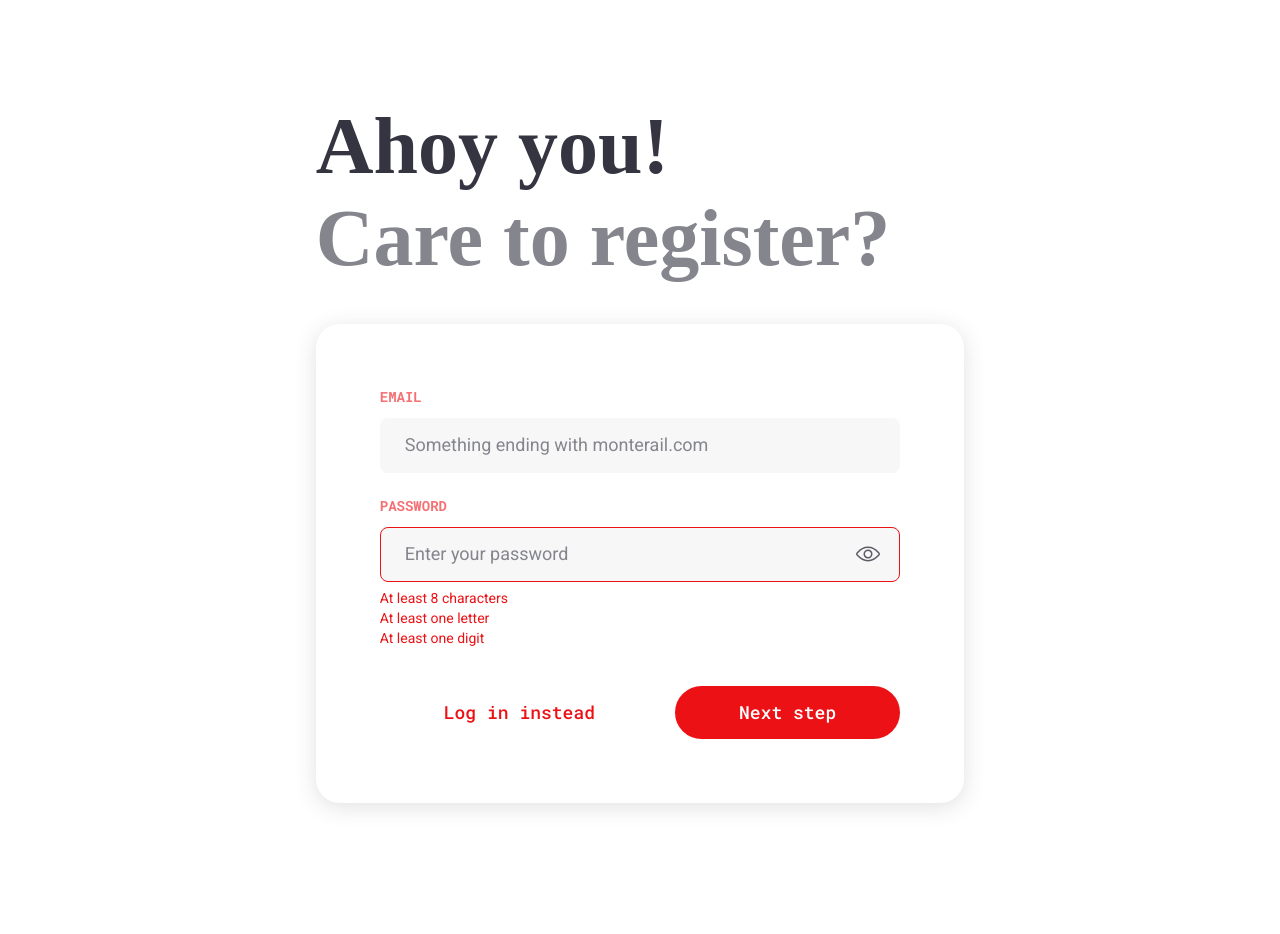
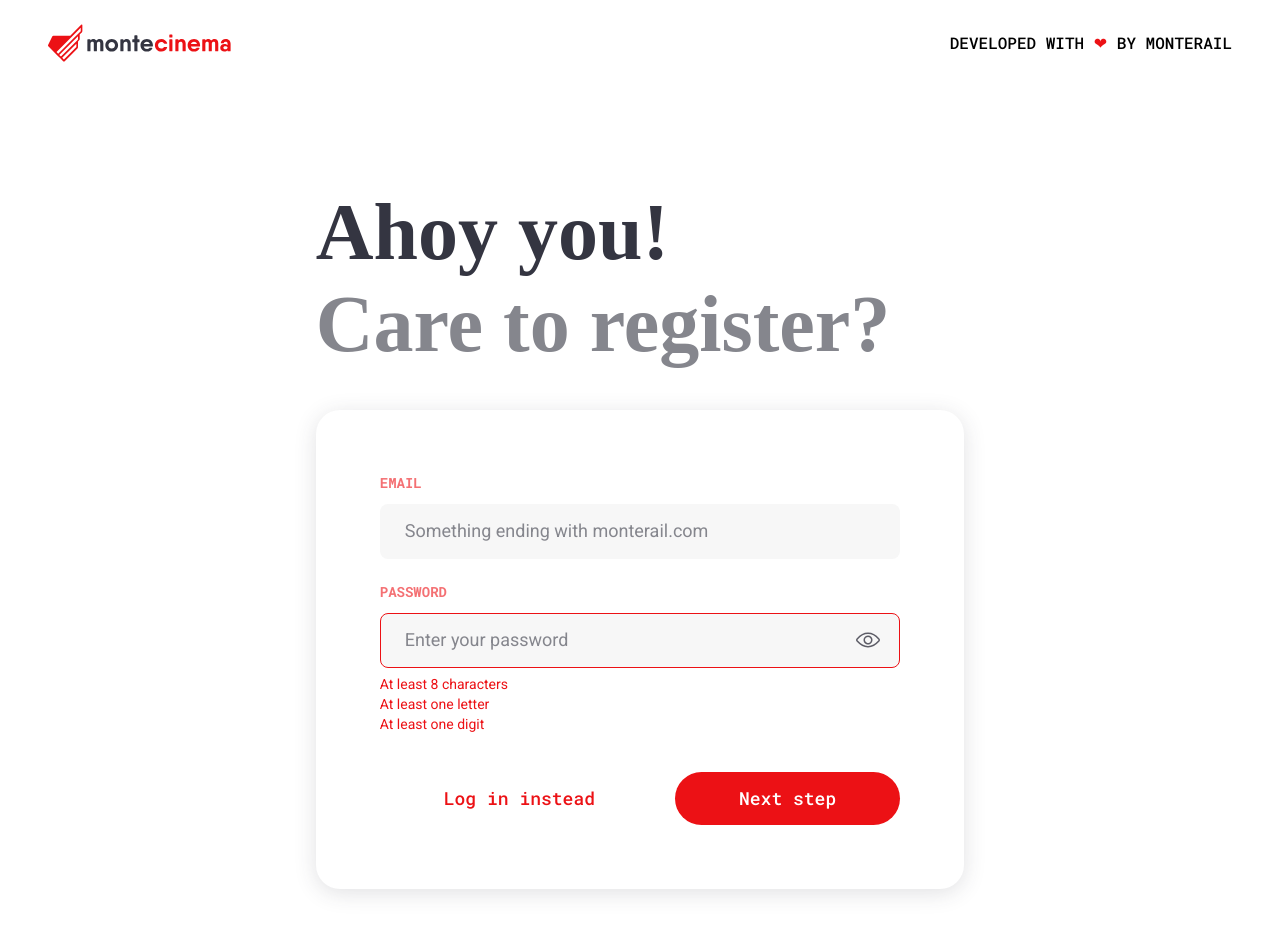
Before and after one commit to aruzo1/monte-cinema, a React (Create React App) app: page / in a window 1280 px wide. Shown: the top 934 px of the page. Before the commit the page ends 903 px from the top, so only its background shows below. Built offline with nearby package versions, Linux system fonts and the light colour scheme; a web font is replaced by a local one.

Commit message:
#7 created navbar

```diff
--- a/src/App.jsx
+++ b/src/App.jsx
@@ -1,7 +1,13 @@
+import Navbar from "./components/Navbar";
 import RegisterForm from "./components/RegisterForm";
 
 function App() {
-  return <RegisterForm />;
+  return (
+    <div>
+      <Navbar />
+      <RegisterForm />
+    </div>
+  );
 }
 
 export default App;
--- /dev/null
+++ b/src/components/Navbar/Logo.jsx
@@ -0,0 +1,58 @@
+function Logo() {
+  return (
+    <svg width="183" height="38" viewBox="0 0 183 38" fill="none">
+      <path
+        fillRule="evenodd"
+        clipRule="evenodd"
+        d="M32.6353 1.33359L22.2573 11.7254H5.38204C4.93709 11.7254 4.4199 12.0505 4.22733 12.4505L0.0988525 21.0275C-0.093927 21.428 0.00363719 22.007 0.318571 22.3225L10.123 32.1444L11.7985 33.8216L13.02 35.0461L15.3554 37.3855C15.6694 37.7 16.1778 37.7007 16.4922 37.3857L29.4601 24.3922C29.7739 24.0778 30.0283 23.4623 30.0283 23.0164V17.4549L31.1466 16.31C31.4569 15.9924 31.7084 15.3743 31.7084 14.9295V10.4889L32.6353 9.59794L33.7964 8.43389C34.1106 8.11892 34.3653 7.50328 34.3653 7.06013V1.21178C34.3653 0.322515 33.8556 0.111906 33.2282 0.739971L32.6353 1.33359ZM11.2883 30.9197L27.0144 15.2636L29.9774 12.2777V15.6247L28.8547 16.7601L28.3016 17.3207L28.1061 17.5202L12.9641 32.592L11.2883 30.9197ZM15.8982 35.5173L14.2136 33.8401L28.3403 19.7677L28.3523 19.7534V23.1077L15.8982 35.5173ZM32.7402 7.17136L28.3979 11.5069L27.6246 12.277L26.3255 13.5748L10.2006 29.6668L8.52556 27.9958L23.0658 13.4845L32.7402 3.827V7.17136Z"
+        fill="#EC1115"
+      />
+      <path
+        d="M51.6096 14.8944C50.2088 14.8944 49.1221 15.4499 48.301 16.4883C47.6731 15.4499 46.6346 14.8944 45.3788 14.8944C44.1712 14.8944 43.1328 15.4257 42.4807 16.3917V15.788C42.4807 15.4257 42.2875 15.2084 41.9253 15.2084H39.9449C39.5827 15.2084 39.3653 15.4257 39.3653 15.788V26.7281C39.3653 27.0903 39.5827 27.2835 39.9449 27.2835H41.9253C42.2875 27.2835 42.4807 27.0903 42.4807 26.7281V19.8211C42.4807 18.2513 43.4226 17.7683 44.2679 17.7683C45.1131 17.7683 45.8135 18.1789 45.8135 19.3864V26.7281C45.8135 27.0903 46.0308 27.2835 46.3931 27.2835H48.3493C48.7357 27.2835 48.9289 27.0903 48.9289 26.7281V19.8211C48.9289 18.2513 49.8707 17.7683 50.716 17.7683C51.5371 17.7683 52.2616 18.1789 52.2616 19.3864V26.7281C52.2616 27.0903 52.4548 27.2835 52.8412 27.2835H54.7974C55.1597 27.2835 55.377 27.0903 55.377 26.7281V19.1449C55.377 16.3676 53.9038 14.8944 51.6096 14.8944Z"
+        fill="#343541"
+      />
+      <path
+        d="M63.7234 27.6216C67.2494 27.6216 70.0991 24.8444 70.0991 21.246C70.0991 17.6717 67.2494 14.8944 63.7234 14.8944C60.1733 14.8944 57.3236 17.6717 57.3236 21.246C57.3236 24.8444 60.1733 27.6216 63.7234 27.6216ZM63.7234 24.5787C61.8638 24.5787 60.439 23.2021 60.439 21.246C60.439 19.2898 61.8638 17.9132 63.7234 17.9132C65.5589 17.9132 66.9837 19.2898 66.9837 21.246C66.9837 23.2021 65.5589 24.5787 63.7234 24.5787Z"
+        fill="#343541"
+      />
+      <path
+        d="M78.7631 14.8944C77.2657 14.8944 76.1548 15.4499 75.4786 16.4642V15.788C75.4786 15.4257 75.2854 15.2084 74.899 15.2084H72.9428C72.5806 15.2084 72.3632 15.4257 72.3632 15.788V26.7281C72.3632 27.0903 72.5806 27.2835 72.9428 27.2835H74.899C75.2854 27.2835 75.4786 27.0903 75.4786 26.7281V20.3041C75.4786 18.4928 76.4446 17.7683 77.6521 17.7683C78.7631 17.7683 79.5842 18.4204 79.5842 19.8211V26.7281C79.5842 27.0903 79.7774 27.2835 80.1396 27.2835H82.12C82.4822 27.2835 82.6996 27.0903 82.6996 26.7281V19.5796C82.6996 16.6091 81.0091 14.8944 78.7631 14.8944Z"
+        fill="#343541"
+      />
+      <path
+        d="M90.9645 15.2084H89.4672V11.9239C89.4672 11.5617 89.274 11.3443 88.8875 11.3443H86.9314C86.5691 11.3443 86.3518 11.5617 86.3518 11.9239V15.2084H84.8544C84.468 15.2084 84.2748 15.4257 84.2748 15.788V17.6475C84.2748 18.0098 84.468 18.203 84.8544 18.203H86.3518V26.7281C86.3518 27.0903 86.5691 27.2835 86.9314 27.2835H88.8875C89.274 27.2835 89.4672 27.0903 89.4672 26.7281V18.203H90.9645C91.3509 18.203 91.5441 18.0098 91.5441 17.6475V15.788C91.5441 15.4257 91.3509 15.2084 90.9645 15.2084Z"
+        fill="#343541"
+      />
+      <path
+        d="M98.8928 14.8944C95.1012 14.8944 92.4929 17.6717 92.4929 21.246C92.4929 24.8685 95.0287 27.6216 98.9652 27.6216C101.429 27.6216 103.409 26.4866 104.327 24.458C104.496 24.0957 104.278 23.83 103.844 23.83H101.912C101.622 23.83 101.429 23.9508 101.211 24.1681C100.728 24.6753 99.9312 25.0376 99.0135 25.0376C97.4679 25.0376 96.1638 24.2647 95.7291 22.5501H101.791H104.278C104.616 22.5501 104.858 22.381 104.882 22.0188C104.906 21.7773 104.93 21.5358 104.93 21.2701C104.93 17.6958 102.467 14.8944 98.8928 14.8944ZM95.7291 20.0867C96.0913 18.5894 97.2264 17.6958 98.8686 17.6958C100.173 17.6958 101.453 18.3721 101.815 20.0867H95.7291Z"
+        fill="#343541"
+      />
+      <path
+        d="M118.692 22.8882H116.542C116.204 22.8882 116.011 23.0331 115.842 23.2987C115.335 24.0716 114.417 24.5546 113.33 24.5546C111.471 24.5546 110.046 23.178 110.046 21.246C110.046 19.3381 111.471 17.9615 113.33 17.9615C114.417 17.9615 115.335 18.4204 115.842 19.2173C116.011 19.483 116.228 19.6279 116.542 19.6279H118.692C119.102 19.6279 119.319 19.3622 119.175 18.9758C118.402 16.5608 116.083 14.8944 113.33 14.8944C109.659 14.8944 106.93 17.6717 106.93 21.246C106.93 24.8444 109.659 27.6217 113.33 27.6217C116.083 27.6217 118.402 25.9553 119.175 23.5402C119.319 23.1297 119.102 22.8882 118.692 22.8882Z"
+        fill="#EC1115"
+      />
+      <path
+        d="M121.889 13.5178H123.87C124.232 13.5178 124.425 13.3246 124.425 12.9624V10.9579C124.425 10.5956 124.232 10.3783 123.87 10.3783H121.889C121.527 10.3783 121.31 10.5956 121.31 10.9579V12.9624C121.31 13.3246 121.527 13.5178 121.889 13.5178ZM121.889 27.2836H123.87C124.232 27.2836 124.425 27.0904 124.425 26.7281V15.788C124.425 15.4257 124.232 15.2084 123.87 15.2084H121.889C121.527 15.2084 121.31 15.4257 121.31 15.788V26.7281C121.31 27.0904 121.527 27.2836 121.889 27.2836Z"
+        fill="#EC1115"
+      />
+      <path
+        d="M133.749 14.8944C132.251 14.8944 131.141 15.4499 130.464 16.4642V15.788C130.464 15.4257 130.271 15.2084 129.885 15.2084H127.929C127.566 15.2084 127.349 15.4257 127.349 15.788V26.7281C127.349 27.0904 127.566 27.2836 127.929 27.2836H129.885C130.271 27.2836 130.464 27.0904 130.464 26.7281V20.3041C130.464 18.4928 131.43 17.7683 132.638 17.7683C133.749 17.7683 134.57 18.4204 134.57 19.8211V26.7281C134.57 27.0904 134.763 27.2836 135.125 27.2836H137.106C137.468 27.2836 137.685 27.0904 137.685 26.7281V19.5796C137.685 16.6091 135.995 14.8944 133.749 14.8944Z"
+        fill="#EC1115"
+      />
+      <path
+        d="M146.047 14.8944C142.255 14.8944 139.647 17.6717 139.647 21.246C139.647 24.8685 142.183 27.6217 146.119 27.6217C148.583 27.6217 150.563 26.4866 151.481 24.458C151.65 24.0957 151.432 23.8301 150.998 23.8301H149.066C148.776 23.8301 148.583 23.9508 148.365 24.1682C147.882 24.6753 147.085 25.0376 146.168 25.0376C144.622 25.0376 143.318 24.2648 142.883 22.5501H148.945H151.432C151.77 22.5501 152.012 22.381 152.036 22.0188C152.06 21.7773 152.084 21.5358 152.084 21.2701C152.084 17.6959 149.621 14.8944 146.047 14.8944ZM142.883 20.0867C143.245 18.5894 144.38 17.6959 146.023 17.6959C147.327 17.6959 148.607 18.3721 148.969 20.0867H142.883Z"
+        fill="#EC1115"
+      />
+      <path
+        d="M166.506 14.8944C165.106 14.8944 164.019 15.4499 163.198 16.4883C162.57 15.4499 161.531 14.8944 160.276 14.8944C159.068 14.8944 158.03 15.4257 157.377 16.3917V15.788C157.377 15.4257 157.184 15.2084 156.822 15.2084H154.842C154.479 15.2084 154.262 15.4257 154.262 15.788V26.7281C154.262 27.0904 154.479 27.2836 154.842 27.2836H156.822C157.184 27.2836 157.377 27.0904 157.377 26.7281V19.8211C157.377 18.2513 158.319 17.7683 159.165 17.7683C160.01 17.7683 160.71 18.1789 160.71 19.3864V26.7281C160.71 27.0904 160.928 27.2836 161.29 27.2836H163.246C163.632 27.2836 163.826 27.0904 163.826 26.7281V19.8211C163.826 18.2513 164.767 17.7683 165.613 17.7683C166.434 17.7683 167.158 18.1789 167.158 19.3864V26.7281C167.158 27.0904 167.352 27.2836 167.738 27.2836H169.694C170.056 27.2836 170.274 27.0904 170.274 26.7281V19.1449C170.274 16.3676 168.801 14.8944 166.506 14.8944Z"
+        fill="#EC1115"
+      />
+      <path
+        d="M177.702 14.8944C175.215 14.8944 173.114 16.2468 172.8 18.7343C172.776 19.1207 173.017 19.3139 173.38 19.3139H175.312C175.65 19.3139 175.77 19.1449 175.915 18.8068C176.109 18.1547 176.785 17.7683 177.702 17.7683C178.838 17.7683 179.562 18.3721 179.562 19.7969V21.1011C178.862 20.4732 177.823 20.0143 176.302 20.0143C174.152 20.0143 172.22 21.2943 172.22 23.8301C172.22 26.3658 174.152 27.6217 176.302 27.6217C177.823 27.6217 178.862 27.0904 179.562 26.2451V26.7281C179.562 27.0904 179.779 27.3077 180.142 27.3077H182.025C182.412 27.3077 182.605 27.0904 182.605 26.7281V19.6279C182.605 16.4883 180.359 14.8944 177.702 14.8944ZM177.34 25.3274C175.988 25.3274 175.336 24.6995 175.336 23.8301C175.336 22.9606 175.988 22.3327 177.34 22.3327C178.717 22.3327 179.562 22.8882 179.562 23.8301C179.562 24.6995 178.717 25.3274 177.34 25.3274Z"
+        fill="#EC1115"
+      />
+    </svg>
+  );
+}
+
+export default Logo;
--- /dev/null
+++ b/src/components/Navbar/index.jsx
@@ -0,0 +1,15 @@
+import Logo from "./Logo";
+import style from "./style.module.css";
+
+function Navbar() {
+  return (
+    <nav className={style.navbar}>
+      <Logo />
+      <p className={style.motto}>
+        DEVELOPED WITH <span>&#x2764;</span> BY MONTERAIL
+      </p>
+    </nav>
+  );
+}
+
+export default Navbar;
--- /dev/null
+++ b/src/components/Navbar/style.module.css
@@ -0,0 +1,25 @@
+.navbar {
+  display: flex;
+  align-items: center;
+  justify-content: space-between;
+  padding: 24px 48px;
+  background: #fff;
+}
+
+.motto {
+  font-family: "Roboto Mono";
+  font-weight: 500;
+}
+.motto span {
+  color: var(--primary);
+}
+
+@media (max-width: 600px) {
+  .navbar {
+    justify-content: center;
+  }
+
+  .motto {
+    display: none;
+  }
+}
```
